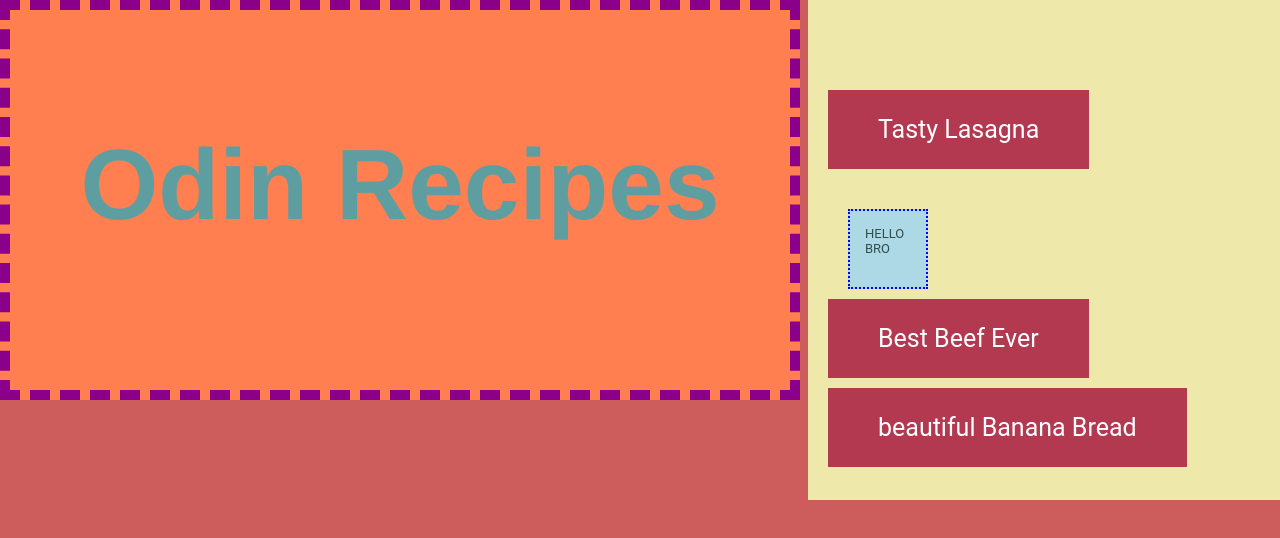
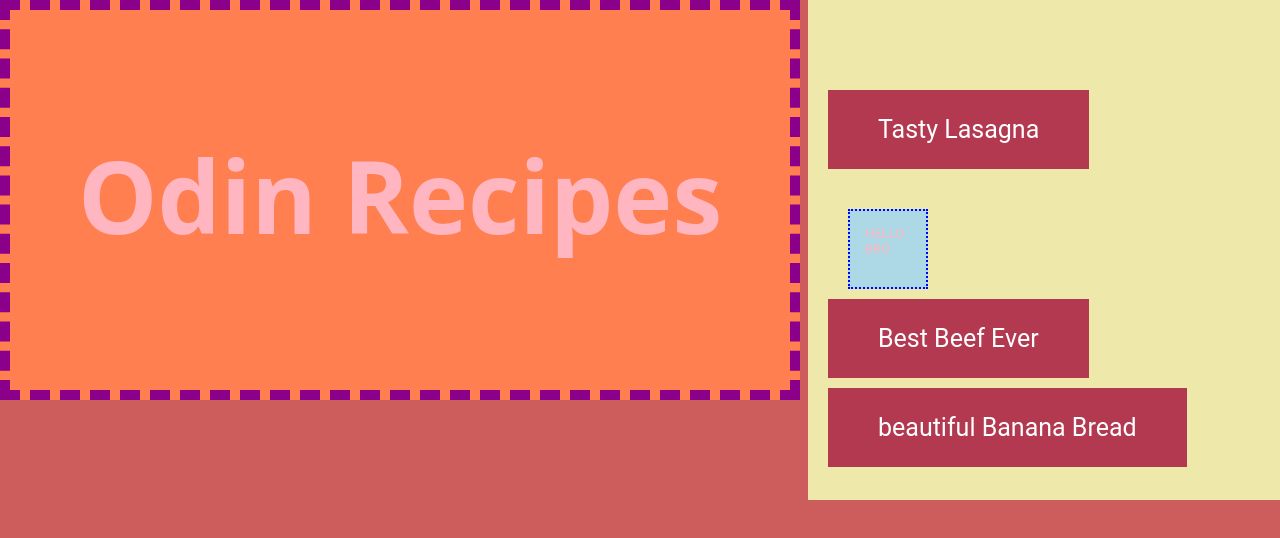
Before and after one commit to Dahring/odin-recipes, a plain HTML site: page index.html in a window 1280 px wide. Shown: the top 538 px of the page. Drawn offline with Linux system fonts and the light colour scheme.

Commit message:
Change font in styles.css

```diff
--- a/styles.css
+++ b/styles.css
@@ -4,9 +4,9 @@
 }
 
 h1 {
-    font-family: 'Franklin Gothic Medium', 'Arial Narrow', Arial, sans-serif;
+    font-family: 'Noto Sans', sans-serif;
     font-size: 100px;
-    color: cadetblue;
+    color: lightpink;
 }
 
 span {
@@ -48,9 +48,9 @@ ul {
 }
 
 .lists {
-    font-family: Roboto, sans-serif;
+    font: 'Noto Sans', sans-serif;
     background-color: palegoldenrod;
-    color:darkslategray;
+    color: lightpink;
     text-align: left;
     height: 500px;
     width: 500px;
```
